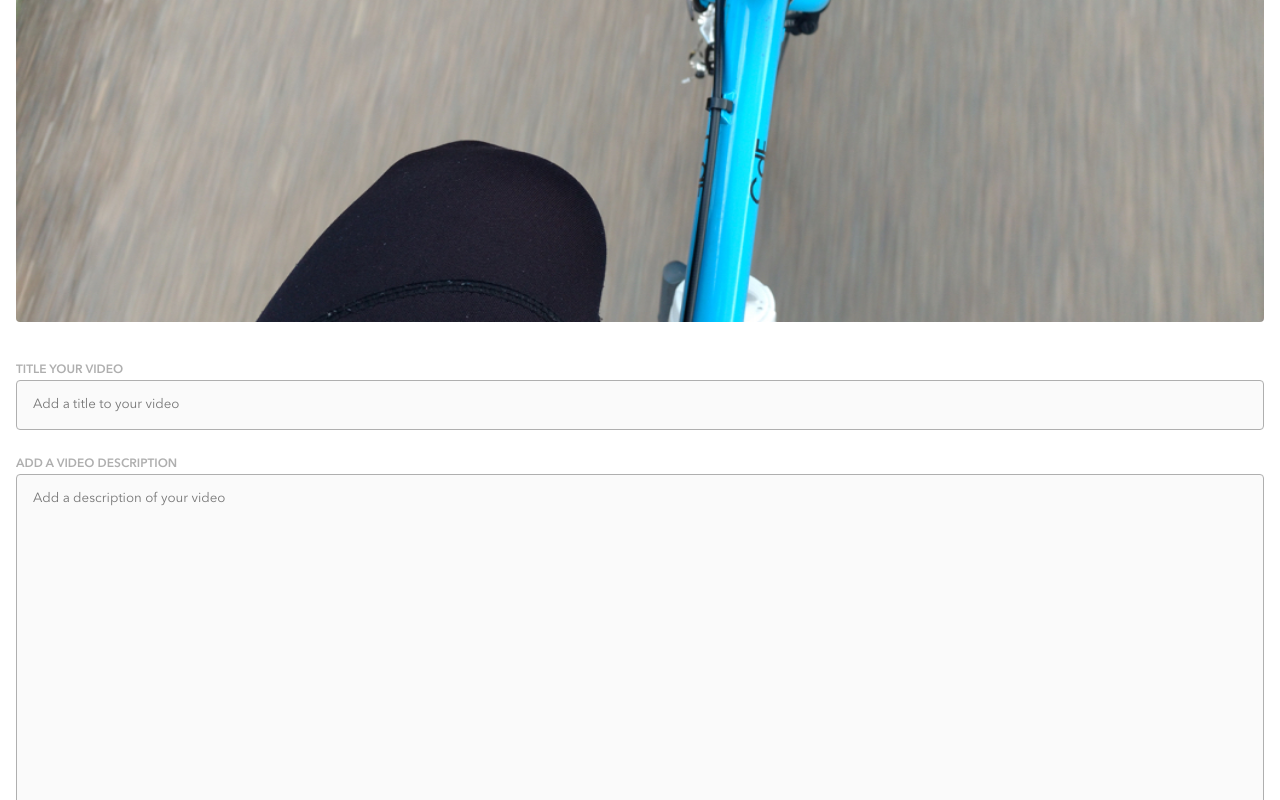
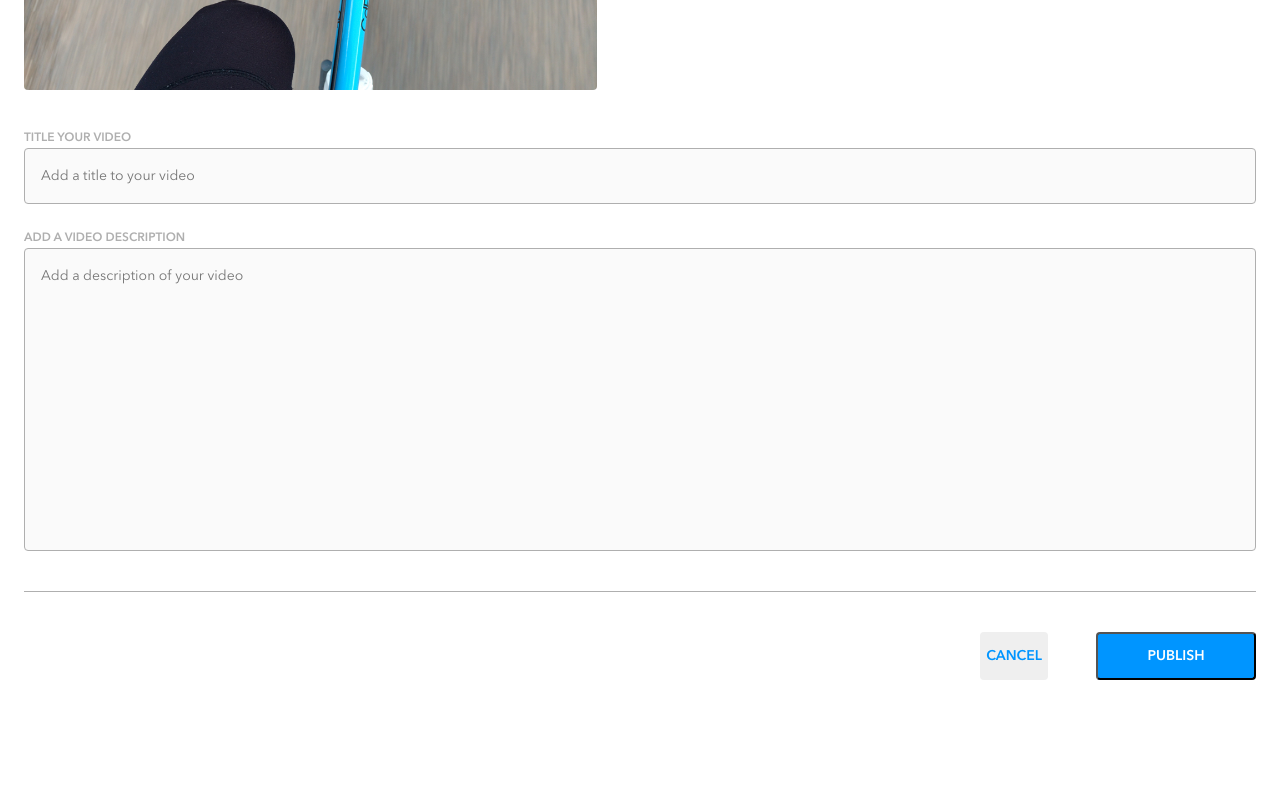
Before and after one commit to SoLetsCode/derek-so-brainflix, a React (Create React App) app in the folder sprint-two/: page /upload in a window 1280 px wide. Shown: the part 480-1280 px from the top of the page. After the commit the page ends 1208 px from the top, so only its background shows below. Built offline with nearby package versions, Linux system fonts and the light colour scheme.

Commit message:
styled upload page

```diff
--- a/sprint-two/src/styles/App.css
+++ b/sprint-two/src/styles/App.css
@@ -824,11 +824,44 @@ body {
   padding: 24px 16px;
 }
 
+@media only screen and (min-width: 767px) {
+  .upload {
+    padding: 48px 24px;
+  }
+}
+
+@media only screen and (min-width: 1440px) {
+  .upload {
+    padding: 48px 180px;
+  }
+}
+
 .upload__title {
   font-size: 24px;
   line-height: 32px;
   font-family: avenir-bold;
   margin: 0 0 32px 0;
+}
+
+@media only screen and (min-width: 767px) {
+  .upload__title {
+    font-size: 36px;
+    line-height: 44px;
+    border-bottom: 1px solid #afafaf;
+    padding: 0 0 32px 0;
+    margin: 0 0 40px 0;
+  }
+}
+
+@media only screen and (min-width: 1440px) {
+  .upload__image-form-container {
+    display: -webkit-box;
+    display: -ms-flexbox;
+    display: flex;
+    border-bottom: 1px solid #afafaf;
+    margin-bottom: 40px;
+    padding-bottom: 40px;
+  }
 }
 
 .upload__image-title {
@@ -839,11 +872,39 @@ body {
   margin: 0;
 }
 
+@media only screen and (min-width: 1440px) {
+  .upload__image-container {
+    display: -webkit-box;
+    display: -ms-flexbox;
+    display: flex;
+    -webkit-box-orient: vertical;
+    -webkit-box-direction: normal;
+        -ms-flex-direction: column;
+            flex-direction: column;
+  }
+}
+
 .upload__image {
   width: 100%;
   height: 48vw;
   border-radius: 4px;
   margin: 0 0 32px 0;
+}
+
+@media only screen and (min-width: 767px) {
+  .upload__image {
+    width: 44.8vw;
+    height: 23.8vw;
+    margin: 0 0 40 0;
+  }
+}
+
+@media only screen and (min-width: 1440px) {
+  .upload__image {
+    width: 23.8vw;
+    height: 12.8vw;
+    margin: 0 24px 0 0;
+  }
 }
 
 .upload__form {
@@ -854,6 +915,21 @@ body {
   -webkit-box-direction: normal;
       -ms-flex-direction: column;
           flex-direction: column;
+}
+
+@media only screen and (min-width: 767px) {
+  .upload__form {
+    margin: 0 0 40px 0;
+    border-bottom: 1px solid #afafaf;
+  }
+}
+
+@media only screen and (min-width: 1440px) {
+  .upload__form {
+    width: 100%;
+    border-bottom: none;
+    margin: 0;
+  }
 }
 
 .upload__video-title-label {
@@ -870,10 +946,59 @@ body {
   border-radius: 4px;
   background-color: #fafafa;
   margin-bottom: 24px;
+  font-size: 13px;
+  line-height: 18px;
 }
 
 .upload__video-title-input:focus {
   outline: transparent;
+}
+
+.upload__video-title-input::-webkit-input-placeholder {
+  font-family: avenir;
+  font-size: 13px;
+  line-height: 18px;
+}
+
+.upload__video-title-input:-ms-input-placeholder {
+  font-family: avenir;
+  font-size: 13px;
+  line-height: 18px;
+}
+
+.upload__video-title-input::-ms-input-placeholder {
+  font-family: avenir;
+  font-size: 13px;
+  line-height: 18px;
+}
+
+.upload__video-title-input::placeholder {
+  font-family: avenir;
+  font-size: 13px;
+  line-height: 18px;
+}
+
+@media only screen and (min-width: 767px) {
+  .upload__video-title-input {
+    font-size: 14px;
+    line-height: 22px;
+  }
+  .upload__video-title-input::-webkit-input-placeholder {
+    font-size: 14px;
+    line-height: 22px;
+  }
+  .upload__video-title-input:-ms-input-placeholder {
+    font-size: 14px;
+    line-height: 22px;
+  }
+  .upload__video-title-input::-ms-input-placeholder {
+    font-size: 14px;
+    line-height: 22px;
+  }
+  .upload__video-title-input::placeholder {
+    font-size: 14px;
+    line-height: 22px;
+  }
 }
 
 .upload__video-description-label {
@@ -892,10 +1017,69 @@ body {
   background-color: #fafafa;
   margin-bottom: 32px;
   resize: none;
+  font-size: 13px;
+  line-height: 18px;
 }
 
 .upload__video-description-input:focus {
   outline: transparent;
+}
+
+.upload__video-description-input::-webkit-input-placeholder {
+  font-family: avenir;
+  font-size: 13px;
+  line-height: 18px;
+}
+
+.upload__video-description-input:-ms-input-placeholder {
+  font-family: avenir;
+  font-size: 13px;
+  line-height: 18px;
+}
+
+.upload__video-description-input::-ms-input-placeholder {
+  font-family: avenir;
+  font-size: 13px;
+  line-height: 18px;
+}
+
+.upload__video-description-input::placeholder {
+  font-family: avenir;
+  font-size: 13px;
+  line-height: 18px;
+}
+
+@media only screen and (min-width: 767px) {
+  .upload__video-description-input {
+    font-size: 14px;
+    line-height: 22px;
+    margin-bottom: 40px;
+    max-height: 303px;
+  }
+  .upload__video-description-input::-webkit-input-placeholder {
+    font-size: 14px;
+    line-height: 22px;
+  }
+  .upload__video-description-input:-ms-input-placeholder {
+    font-size: 14px;
+    line-height: 22px;
+  }
+  .upload__video-description-input::-ms-input-placeholder {
+    font-size: 14px;
+    line-height: 22px;
+  }
+  .upload__video-description-input::placeholder {
+    font-size: 14px;
+    line-height: 22px;
+  }
+}
+
+@media only screen and (min-width: 1440px) {
+  .upload__video-description-input {
+    max-height: none;
+    height: 100%;
+    margin-bottom: 0;
+  }
 }
 
 .upload__publish-cancel-container {
@@ -906,6 +1090,15 @@ body {
   -webkit-box-direction: normal;
       -ms-flex-direction: column;
           flex-direction: column;
+}
+
+@media only screen and (min-width: 767px) {
+  .upload__publish-cancel-container {
+    -webkit-box-orient: horizontal;
+    -webkit-box-direction: reverse;
+        -ms-flex-direction: row-reverse;
+            flex-direction: row-reverse;
+  }
 }
 
 .upload__publish-button {
@@ -922,6 +1115,26 @@ body {
   outline: transparent;
 }
 
+.upload__publish-button:hover {
+  background-color: #0065ad;
+}
+
+@media only screen and (min-width: 767px) {
+  .upload__publish-button {
+    font-size: 14px;
+    line-height: 22px;
+    width: 20vw;
+    max-width: 160px;
+  }
+}
+
+@media only screen and (min-width: 1440px) {
+  .upload__publish-button {
+    width: 11vw;
+    max-width: none;
+  }
+}
+
 .upload__cancel-button {
   font-size: 13px;
   line-height: 18px;
@@ -936,4 +1149,12 @@ body {
 .upload__cancel-button:focus {
   outline: transparent;
 }
+
+@media only screen and (min-width: 767px) {
+  .upload__cancel-button {
+    font-size: 14px;
+    line-height: 22px;
+    margin-right: 48px;
+  }
+}
 /*# sourceMappingURL=App.css.map */
--- a/sprint-two/src/styles/partials/_Upload.scss
+++ b/sprint-two/src/styles/partials/_Upload.scss
@@ -1,10 +1,34 @@
 .upload {
   padding: 24px 16px;
+
+  @include tablet {
+    padding: 48px 24px;
+  }
+
+  @include desktop {
+    padding: 48px 180px;
+  }
 
   &__title {
     @include m-font-h1;
     font-family: avenir-bold;
     margin: 0 0 32px 0;
+
+    @include tablet {
+      @include dt-font-h1;
+      border-bottom: 1px solid $silver;
+      padding: 0 0 32px 0;
+      margin: 0 0 40px 0;
+    }
+  }
+
+  &__image-form-container {
+    @include desktop {
+      display: flex;
+      border-bottom: 1px solid $silver;
+      margin-bottom: 40px;
+      padding-bottom: 40px;
+    }
   }
 
   &__image-title {
@@ -14,16 +38,46 @@
     margin: 0;
   }
 
+  &__image-container {
+    @include desktop {
+      display: flex;
+      flex-direction: column;
+    }
+  }
+
   &__image {
     width: 100%;
     height: 48vw;
     border-radius: 4px;
     margin: 0 0 32px 0;
+
+    @include tablet {
+      width: 44.8vw;
+      height: 23.8vw;
+      margin: 0 0 40 0;
+    }
+
+    @include desktop {
+      width: 23.8vw;
+      height: 12.8vw;
+      margin: 0 24px 0 0;
+    }
   }
 
   &__form {
     display: flex;
     flex-direction: column;
+
+    @include tablet {
+      margin: 0 0 40px 0;
+      border-bottom: 1px solid $silver;
+    }
+
+    @include desktop {
+      width: 100%;
+      border-bottom: none;
+      margin: 0;
+    }
   }
 
   &__video-title-label {
@@ -39,9 +93,23 @@
     border-radius: 4px;
     background-color: $alabaster;
     margin-bottom: 24px;
+    @include m-font-p;
 
     &:focus {
       outline: transparent;
+    }
+
+    &::placeholder {
+      font-family: avenir;
+      @include m-font-p;
+    }
+
+    @include tablet {
+      @include dt-font-p;
+
+      &::placeholder {
+        @include dt-font-p;
+      }
     }
   }
 
@@ -60,15 +128,41 @@
     background-color: $alabaster;
     margin-bottom: 32px;
     resize: none;
+    @include m-font-p;
 
     &:focus {
       outline: transparent;
+    }
+
+    &::placeholder {
+      font-family: avenir;
+      @include m-font-p;
+    }
+
+    @include tablet {
+      @include dt-font-p;
+      margin-bottom: 40px;
+      max-height: 303px;
+
+      &::placeholder {
+        @include dt-font-p;
+      }
+    }
+
+    @include desktop {
+      max-height: none;
+      height: 100%;
+      margin-bottom: 0;
     }
   }
 
   &__publish-cancel-container {
     display: flex;
     flex-direction: column;
+
+    @include tablet {
+      flex-direction: row-reverse;
+    }
   }
 
   &__publish-button {
@@ -81,6 +175,21 @@
 
     &:focus {
       outline: transparent;
+    }
+
+    &:hover {
+      background-color: $brainflix-blue-medium;
+    }
+
+    @include tablet {
+      @include dt-font-p;
+      width: 20vw;
+      max-width: 160px;
+    }
+
+    @include desktop {
+      width: 11vw;
+      max-width: none;
     }
   }
 
@@ -96,5 +205,10 @@
     &:focus {
       outline: transparent;
     }
+
+    @include tablet {
+      @include dt-font-p;
+      margin-right: 48px;
+    }
   }
 }
```
Also changed, not shown: 1 other file (tests, documents, lock files or other folders).
